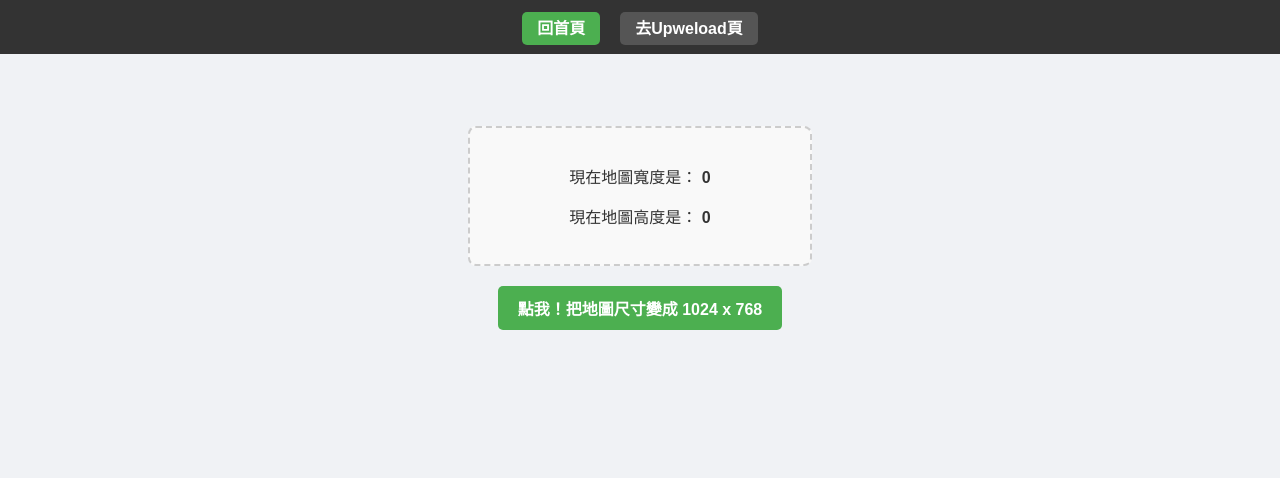
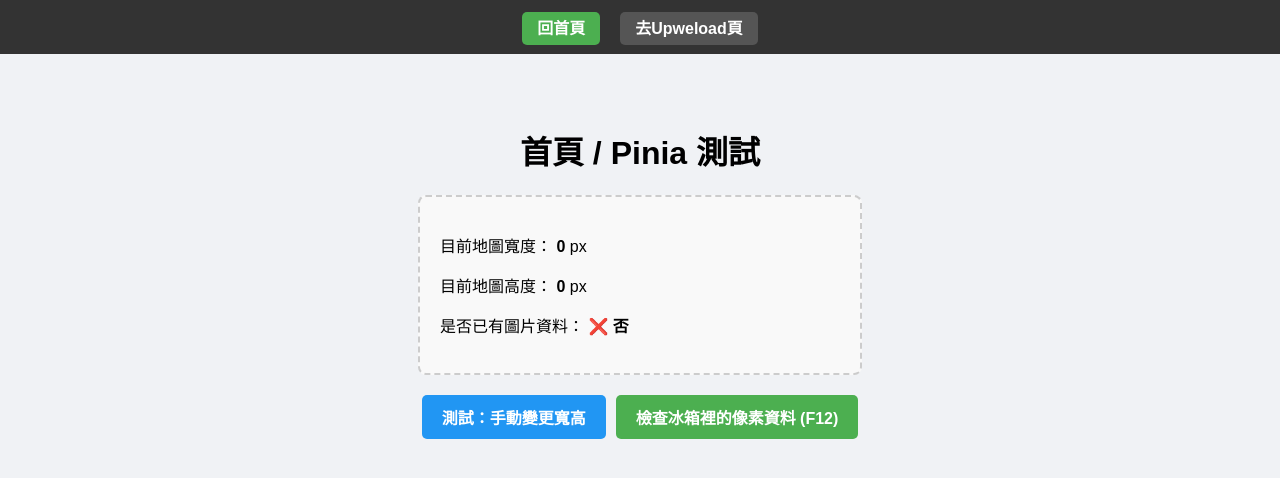
Before and after one commit to cjw931027/3D_navigation, a Vue app: page / in a window 1280 px wide. Shown: the top 478 px of the page. Built offline with nearby package versions, Linux system fonts and the light colour scheme; the HTML template or start-up script is replaced by a standard one.

Commit message:
feat: 確認並測試 Canvas Pixel Data 成功寫入 Pinia (#4)

```diff
--- a/src/views/HomeView.vue
+++ b/src/views/HomeView.vue
@@ -1,40 +1,56 @@
 <script setup lang="ts">
-// 1. 把我們剛剛建好的資料大腦 (Store) 引入進來
 import { useMapStore } from '@/stores/mapStore'
 
-// 2. 啟動大腦！我們把它存進一個叫 mapStore 的常數中
 const mapStore = useMapStore()
 
-// 3. 寫一個給按鈕觸發的測試功能
+// 測試用：手動塞假資料進冰箱
 function testPinia() {
-  // Pinia 最棒的地方在於：你可以直接修改裡面的資料！
-  // 這裡我們假裝使用者上傳了一張圖片，把寬高改掉
   mapStore.mapWidth = 1024
   mapStore.mapHeight = 768
+}
+
+// 測試用：檢查冰箱裡的像素資料
+function checkPixelData() {
+  if (!mapStore.imageRawData) {
+    alert('冰箱裡沒有圖片資料！請先去「上傳頁」傳一張圖。')
+    return
+  }
+
+  // 印出前 20 個像素值來看看
+  // Uint8ClampedArray 裡面存的是 [R, G, B, A, R, G, B, A...] 這樣每 4 個數字代表一個像素
+  console.log('--- 冰箱裡的原始像素資料 ---')
+  console.log('資料總長度 (寬x高x4):', mapStore.imageRawData.length)
+  console.log('前 20 個數字 (5個像素):', mapStore.imageRawData.slice(0, 20))
+  alert(`成功讀取！這張圖總共有 ${mapStore.imageRawData.length / 4} 個像素。請按 F12 打開 Console 看詳細數字。`)
 }
 </script>
 
 <template>
-  <main>
+  <main class="home-container">
+    <h1>首頁 / Pinia 測試</h1>
 
     <div class="info-box">
-      <!-- 這裡直接去 mapStore 拿出 mapWidth 跟 mapHeight 顯示在畫面上 -->
-      <p>現在地圖寬度是： <strong>{{ mapStore.mapWidth }}</strong></p>
-      <p>現在地圖高度是： <strong>{{ mapStore.mapHeight }}</strong></p>
+      <p>目前地圖寬度： <strong>{{ mapStore.mapWidth }}</strong> px</p>
+      <p>目前地圖高度： <strong>{{ mapStore.mapHeight }}</strong> px</p>
+      <p>是否已有圖片資料： <strong>{{ mapStore.imageRawData ? '✅ 是' : '❌ 否' }}</strong></p>
     </div>
 
-    <button @click="testPinia">
-      點我！把地圖尺寸變成 1024 x 768
-    </button>
+    <div class="button-group">
+      <button @click="testPinia" class="btn btn-blue">
+        測試：手動變更寬高
+      </button>
+
+      <button @click="checkPixelData" class="btn btn-green">
+        檢查冰箱裡的像素資料 (F12)
+      </button>
+    </div>
   </main>
 </template>
 
 <style scoped>
-/* 下面這些只是讓畫面稍微好看一點的 CSS，不用太在意 */
-main {
+.home-container {
   padding: 2rem;
   text-align: center;
-  font-family: sans-serif;
 }
 
 .info-box {
@@ -42,24 +58,37 @@ main {
   padding: 20px;
   border: 2px dashed #ccc;
   border-radius: 8px;
-  max-width: 300px;
+  max-width: 400px;
   background-color: #f9f9f9;
-  color: #333;
+  text-align: left;
 }
 
-button {
+.button-group {
+  display: flex;
+  gap: 10px;
+  justify-content: center;
+  margin-top: 20px;
+}
+
+.btn {
   padding: 10px 20px;
   font-size: 16px;
   cursor: pointer;
-  background-color: #4CAF50;
-  color: white;
   border: none;
   border-radius: 5px;
   font-weight: bold;
   transition: 0.3s;
 }
 
-button:hover {
-  background-color: #45a049;
+.btn-blue {
+  background-color: #2196F3;
+  color: white;
 }
+.btn-blue:hover { background-color: #0b7dda; }
+
+.btn-green {
+  background-color: #4CAF50;
+  color: white;
+}
+.btn-green:hover { background-color: #45a049; }
 </style>
```
